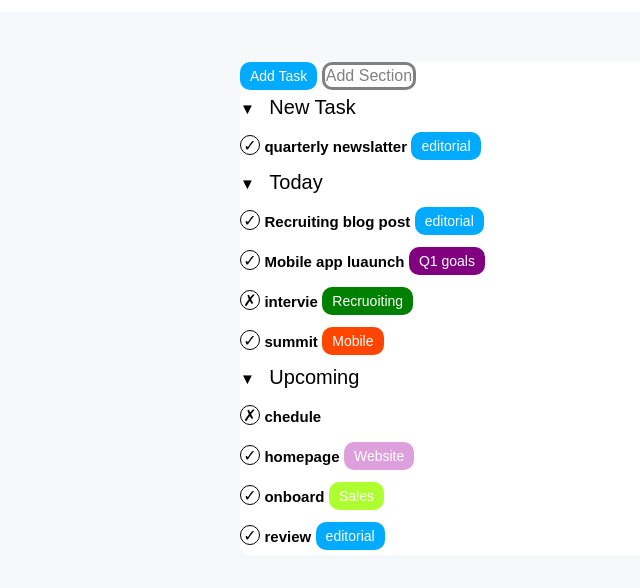
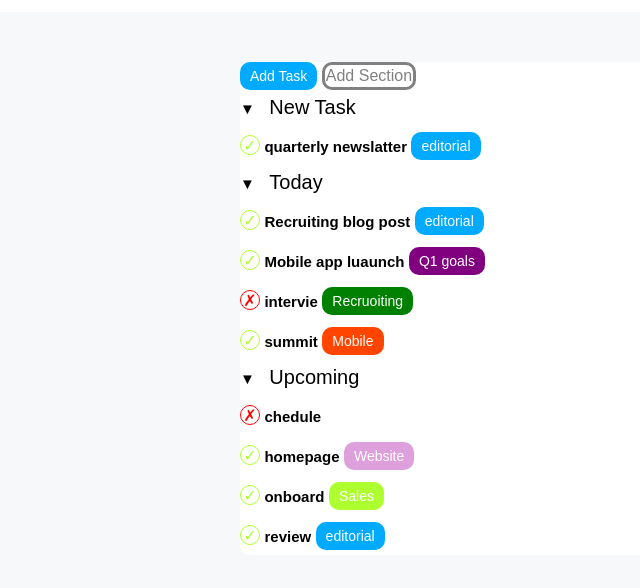
Before and after one commit to Stephan02-hub/-html-css-toboolist, a plain HTML site: page index.html in a window 1280 px wide. Shown: the part 68-656 px from the top of the page, without its empty margins (0-640 px from the left). Drawn offline with Linux system fonts and the light colour scheme.

Commit message:
feat:add cross

```diff
--- a/css/style.css
+++ b/css/style.css
@@ -123,12 +123,24 @@ h2{
     display: inline-block;
     height: 20px;
     width: 20px;
-    border: 1px solid black;
+    border: 1px solid greenyellow;
     border-radius: 100px;
     margin: 10px auto;
     text-align: center;
     line-height: 20px;
+    color: greenyellow;
+}
 
+.circledone{
+    display: inline-block;
+    height: 20px;
+    width: 20px;
+    border: 1px solid red;
+    border-radius: 100px;
+    margin: 10px auto;
+    text-align: center;
+    line-height: 20px;
+    color: red;
 }
 h3{
     display: inline-block;
--- a/index.html
+++ b/index.html
@@ -35,7 +35,7 @@
             <span class="circle"> &check; </span> <h3>Mobile app luaunch</h3>
             <span class="tag5"> Q1 goals</span>
             <br>
-            <span class="circle"> &cross; </span> <h3>intervie</h3>
+            <span class="circle circledone"> &cross; </span> <h3>intervie</h3>
             <span class="tag6"> Recruoiting</span>
             <br>
             <span class="circle"> &check; </span> <h3>summit</h3>
@@ -44,7 +44,7 @@
         <div>
             <span style="font-size:15px;">&#9660</span> <span class="tag3"> Upcoming</span>
             <br>
-            <span class="circle"> &cross; </span> <h3>chedule</h3>
+            <span class="circle circledone"> &cross; </span> <h3>chedule</h3>
             <br>
             <span class="circle"> &check; </span> <h3>homepage</h3>
             <span class="tag8"> Website</span>
```
